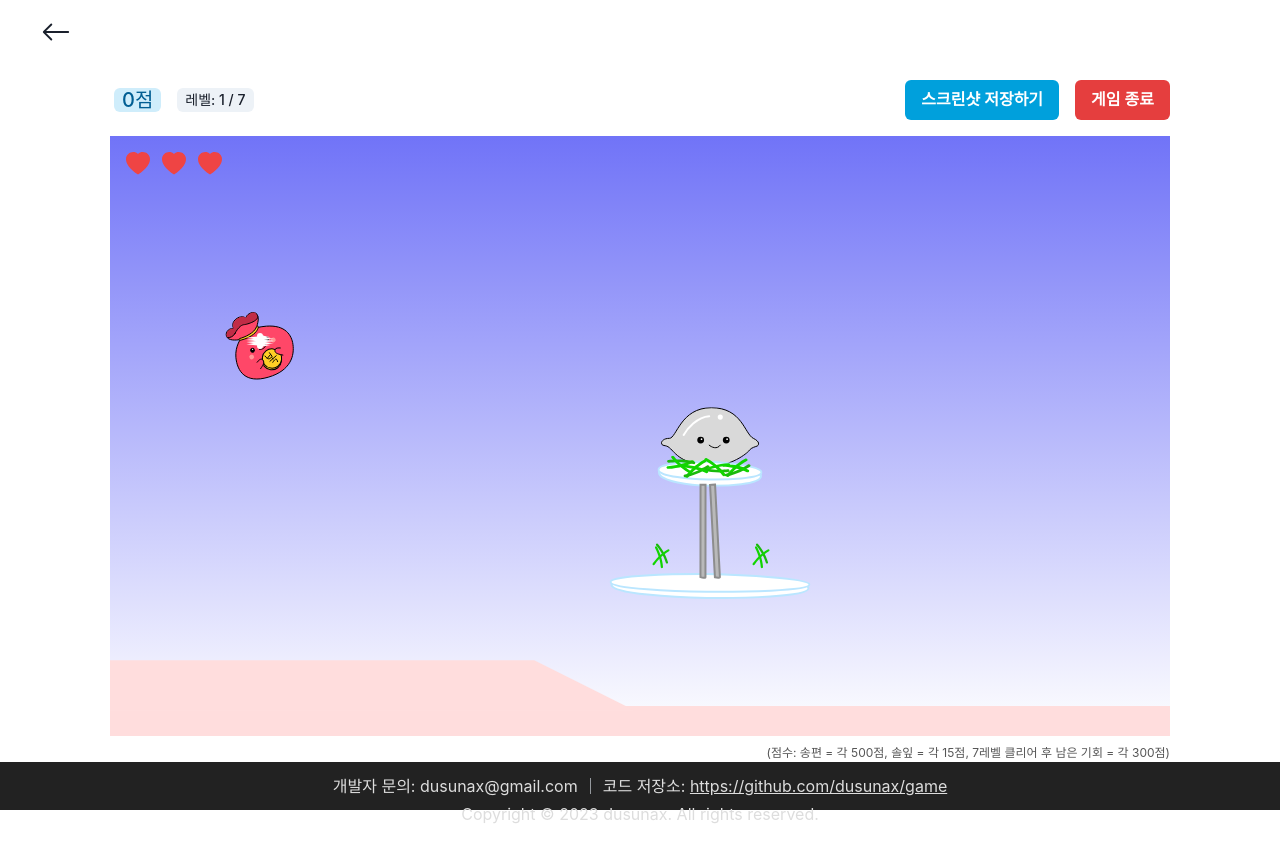
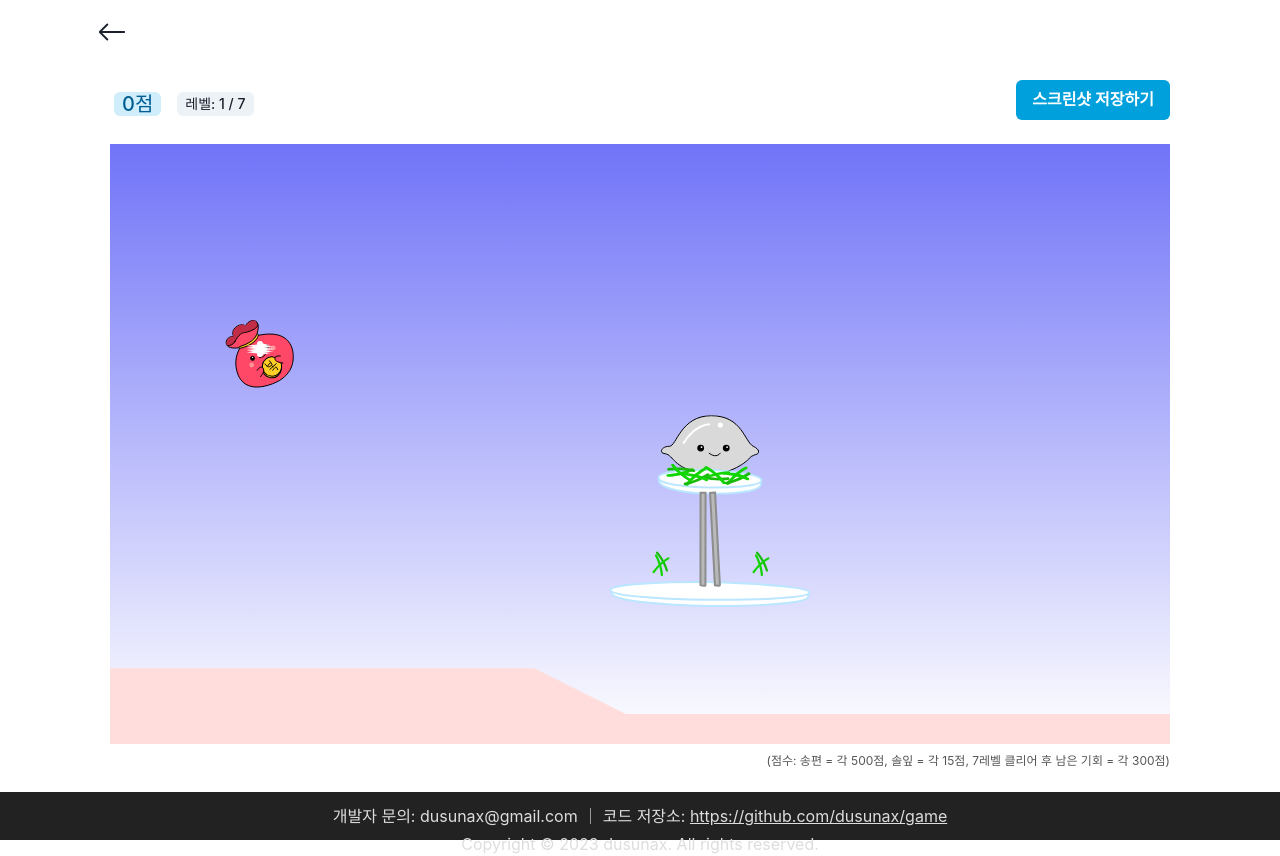
Before and after one commit to dusunax/game, a Next.js app: page /slingshot in a window 1280 px wide. Before the commit the page ends 826 px from the top, so only its background shows below. Built offline with nearby package versions, Linux system fonts and the light colour scheme.

Commit message:
Fix : fix game over staging with CSS animation

```diff
--- a/src/components/SlingShot/SlingShot.tsx
+++ b/src/components/SlingShot/SlingShot.tsx
@@ -14,7 +14,7 @@ export default function SlingShot() {
     setLevel,
     life,
     isGameover,
-    gameOver,
+    gameEnd,
     gameStart,
     score,
     heartCount,
@@ -27,9 +27,9 @@ export default function SlingShot() {
   const [isHover, setIsHover] = useState(false);
 
   return (
-    <div className="max-w-[1060px]">
+    <div className="w-full max-w-[1060px] min-h-[600px] relative">
       <div className="w-full flex justify-between gap-4 my-4">
-        <div className="relative flex items-center gap-4 px-1">
+        <div className="relative h-12 flex items-center gap-4 px-1">
           {!isGameover && (
             <Tag
               fontSize={"xl"}
@@ -44,11 +44,10 @@ export default function SlingShot() {
             레벨: {level ? level : "-"} / {finalLevel}
           </Tag>
           <div className="flex items-center gap-3 text-red-500 absolute left-0 -bottom-8 translate-y-full pl-4">
-            {Array(life)
+            {life > 0 &&
+              Array(life)
                 .fill("")
-              .map((e, idx) => (
-                <BsHeartFill size={24} key={idx} />
-              ))}
+                .map((e, idx) => <BsHeartFill size={24} key={idx} />)}
           </div>
 
           {!isGameover && isHover && (
@@ -58,14 +57,15 @@ export default function SlingShot() {
             </div>
           )}
         </div>
+
         <div className="flex gap-4">
           <ScreenShotButton />
           {mode === "dev" && level === 0 && isGameover && (
             <StartButton level={level} onClick={gameStart} />
           )}
-          {<EndButton level={level} onClick={gameOver} />}
+          {mode === "dev" && <EndButton level={level} onClick={gameEnd} />}
           {mode === "dev" &&
-            level !== 0 &&
+            level > 0 &&
             !isGameover &&
             Array(finalLevel)
               .fill("")
@@ -81,28 +81,45 @@ export default function SlingShot() {
         </div>
       </div>
 
-      {level !== 0 && (
+      <div className="min-h-[648px]">
+        {level > 0 && (
           <>
+            <div className="w-[1060px] min-h-[600px] relative">
               <div
                 id="render"
-            className="w-[1060px] min-h-[600px] bg-slate-200"
+                className="w-full h-full bg-slate-200"
                 ref={renderRef}
               />
 
+              {life === 0 && (
+                <div className="fade-in absolute left-0 top-0 w-full h-full">
+                  <div className="w-full h-full flex flex-col gap-6 items-center justify-center bg-[rgba(0,0,0,0.4)]">
+                    <Text textColor={"#fff"} textAlign={"center"}>
+                      게임이 끝나지 않으면 게임 종료 버튼을 눌러주세요 <br />{" "}
+                      (자동으로 끝나지 않는 버그 수정 중)
+                    </Text>
+
+                    <EndButton level={level} onClick={gameEnd} />
+                  </div>
+                </div>
+              )}
+            </div>
+            <div className="flex justify-between">
               <Text
                 fontSize={"xs"}
-            className="mt-2"
+                className="mt-2 flex-1"
                 textAlign={"right"}
                 textColor={"#555"}
               >
-            (점수: 송편 = 각 500점, 솔잎 = 각 15점, {finalLevel}레벨 클리어 후
-            남은 기회 = 각 300점)
+                (점수: 송편 = 각 500점, 솔잎 = 각 15점, {finalLevel}레벨 클리어
+                후 남은 기회 = 각 300점)
               </Text>
+            </div>
           </>
         )}
 
-      {level === 0 && (
-        <div className="w-[1060px] min-h-[600px] bg-slate-200 flex-center flex-col">
+        {(level <= 0 || life <= 0 || isGameover) && (
+          <div className="w-[1060px] min-h-[600px] absolute top-16 mt-4 left-0 bg-slate-200 flex-center flex-col fade-in delay-2s">
             <Text fontSize={"3xl"}>
               {isClear ? "축하합니다!" : "송편 게임 끝!"}
             </Text>
@@ -115,7 +132,9 @@ export default function SlingShot() {
               height={200}
             />
 
-          {isClear && <Text fontSize={"2xl"}>플레이해주셔서 감사합니다 🩷</Text>}
+            {isClear && (
+              <Text fontSize={"2xl"}>플레이해주셔서 감사합니다 🩷</Text>
+            )}
             {/* <Text fontSize={"5xl"}>{"level: " + level}</Text> */}
             <Text fontSize={"5xl"}>{"score: " + score}</Text>
 
@@ -128,6 +147,7 @@ export default function SlingShot() {
             </Text>
           </div>
         )}
+      </div>
     </div>
   );
 }
@@ -150,10 +170,7 @@ function StartButton({ level, onClick }: ButtonProps) {
 
 function EndButton({ level, onClick }: ButtonProps) {
   return (
-    <Button
-      onClick={() => onClick()}
-      colorScheme={level !== 0 ? "red" : "gray"}
-    >
+    <Button onClick={() => onClick()} colorScheme={"gray"}>
       게임 종료
     </Button>
   );
--- a/src/components/SlingShot/hooks/useMatter.ts
+++ b/src/components/SlingShot/hooks/useMatter.ts
@@ -31,7 +31,7 @@ export default function UseMatter(
   // ----------------------------------------------------------------
   useEffect(() => {
     if (!level || !life) {
-      return gameOver();
+      return gameEnd();
     }
 
     // ref 초기화
@@ -135,8 +135,13 @@ export default function UseMatter(
     });
 
     Matter.Events.on(engine, "afterUpdate", () => {
-      if (!life) {
-        return;
+      if (birdsLeft.length === 0 && life === -1) {
+        setTimeout(() => {
+          console.log(birdsLeft);
+          if (birdsLeft) return;
+
+          return gameEnd();
+        }, 2000);
       }
 
       const collisions = Matter.Detector.collisions(detector); // 충돌 감지 반복
@@ -172,7 +177,7 @@ export default function UseMatter(
           if (level < finalLevel) {
             setTimeout(() => {
               setLevel(level + 1);
-              setLife(birdsLeft.length + 1);
+              life === 0 ? setLife(1) : setLife(birdsLeft.length + 1);
             }, 1000);
           } else {
             setScore((prevScore) => {
@@ -239,16 +244,16 @@ export default function UseMatter(
     return newBody;
   }
 
-  function gameOver() {
-    setIsGameOver(true);
-    setLife(0);
-    setLevel(0);
-  }
-
   function gameStart() {
     setIsGameOver(false);
     setLife(fullLife);
     setLevel(1);
+  }
+
+  function gameEnd() {
+    setIsGameOver(true);
+    setLife(0);
+    setLevel(0);
   }
 
   function gameWin() {
@@ -257,7 +262,7 @@ export default function UseMatter(
 
     setTimeout(() => {
       recodeScore({ isWin: true });
-      gameOver();
+      gameEnd();
     }, 100);
   }
 
@@ -275,7 +280,7 @@ export default function UseMatter(
     setLevel,
     life,
     isGameover,
-    gameOver,
+    gameEnd,
     gameStart,
     score,
     heartCount,
--- a/src/layout/ArrowHeader.tsx
+++ b/src/layout/ArrowHeader.tsx
@@ -12,7 +12,7 @@ const ArrowHeader = ({ children }: PropsWithChildren) => {
   return (
     <Header>
       <button
-        className={"cursor-pointer flex-center h-full w-16 -ml-10"}
+        className={"cursor-pointer flex-center h-full w-16 ml-20"}
         onClick={() => router.back()}
       >
         <BsArrowLeft size={30} />
--- a/src/layout/ContentArea.tsx
+++ b/src/layout/ContentArea.tsx
@@ -2,7 +2,7 @@ import { PropsWithChildren } from "react";
 
 export default function ContentArea({ children }: PropsWithChildren) {
   return (
-    <div className="flex-col-full justify-center w-full max-w-7xl mx-auto px-16">
+    <div className="flex-col-full justify-center w-full max-w-7xl mx-auto">
       {children}
     </div>
   );
--- a/src/styles/global.css
+++ b/src/styles/global.css
@@ -13,3 +13,21 @@
 .flex-center {
   @apply flex justify-center items-center;
 }
+
+@keyframes fadeIn {
+  0% {
+    opacity: 0;
+  }
+  100% {
+    opacity: 1;
+  }
+}
+
+.fade-in {
+  opacity: 0;
+  animation: fadeIn 0.5s 1.2s ease-in-out forwards;
+}
+
+.delay-2s {
+  animation-delay: 2s !important;
+}
```
Lines whose indentation alone changed are shown as unchanged.
